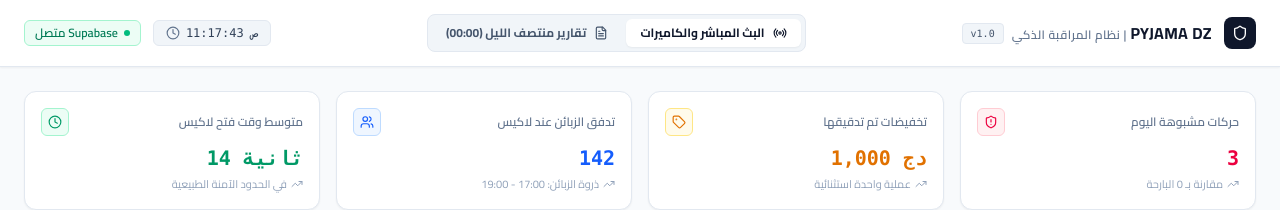
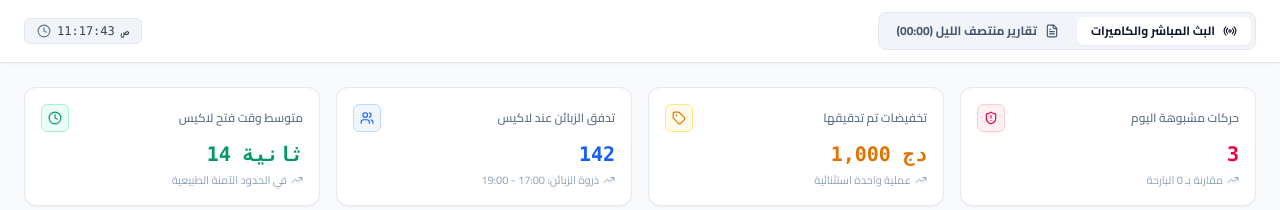
Before and after one commit to latrecheyasser1-hue/pyjama-dz-camera-system, a React (Vite) app in the folder dashboard/: page / in a window 1280 px wide. Shown: the top 210 px of the page. Built offline with nearby package versions, Linux system fonts and the light colour scheme; no server answers; the database is empty.

Commit message:
clean: remove Supabase badge and branding clutter from top navigation bar

```diff
--- a/dashboard/src/App.jsx
+++ b/dashboard/src/App.jsx
@@ -1,5 +1,5 @@
 import React, { useState, useEffect } from 'react';
-import { Shield, Camera, Bell, Sliders, ExternalLink, Clock, Radio, Activity, AlertTriangle, FileText, CheckCircle2 } from 'lucide-react';
+import { Shield, Clock, Radio, AlertTriangle, FileText } from 'lucide-react';
 import LiveCameraFeed from './components/LiveCameraFeed';
 import IncidentTimeline from './components/IncidentTimeline';
 import CaisseMetrics from './components/CaisseMetrics';
@@ -41,26 +41,9 @@ export default function App() {
       )}
 
       {/* Clean White Navbar */}
-      <header className="border-b border-slate-200 bg-white px-6 py-3.5 flex items-center justify-between sticky top-0 z-40 shadow-xs">
-        {/* Brand */}
-        <div className="flex items-center gap-3">
-          <div className="w-8 h-8 rounded-lg bg-slate-900 flex items-center justify-center text-white font-bold">
-            <Shield className="w-4 h-4" />
-          </div>
-          <div>
-            <div className="flex items-center gap-2">
-              <h1 className="text-base font-bold text-slate-900 tracking-wide font-outfit">
-                PYJAMA DZ <span className="text-xs font-cairo font-semibold text-slate-500">| نظام المراقبة الذكي</span>
-              </h1>
-              <span className="px-2 py-0.5 rounded bg-slate-100 text-slate-600 text-[10px] font-mono border border-slate-200">
-                v1.0
-              </span>
-            </div>
-          </div>
-        </div>
-
-        {/* Center Tabs */}
-        <nav className="hidden md:flex items-center gap-1 bg-slate-100 p-1 rounded-lg border border-slate-200">
+      <header className="border-b border-slate-200 bg-white px-6 py-3 flex items-center justify-between sticky top-0 z-40 shadow-xs">
+        {/* Navigation Tabs */}
+        <nav className="flex items-center gap-1 bg-slate-100 p-1 rounded-lg border border-slate-200">
           <button
             onClick={() => setActiveTab('live')}
             className={`flex items-center gap-2 px-3.5 py-1.5 rounded-md text-xs font-bold transition-all ${
@@ -86,17 +69,10 @@ export default function App() {
           </button>
         </nav>
 
-        {/* Right Status */}
-        <div className="flex items-center gap-3">
-          <div className="hidden sm:flex items-center gap-1.5 bg-slate-100 px-3 py-1 rounded-md border border-slate-200 text-xs text-slate-700 font-mono" dir="ltr">
-            <Clock className="w-3.5 h-3.5 text-slate-500" />
-            {currentTime}
-          </div>
-
-          <div className="flex items-center gap-1.5 bg-emerald-50 border border-emerald-200 px-2.5 py-1 rounded-md text-xs font-semibold text-emerald-700">
-            <span className="w-1.5 h-1.5 rounded-full bg-emerald-500"></span>
-            Supabase متصل
-          </div>
+        {/* Clock */}
+        <div className="flex items-center gap-1.5 bg-slate-100 px-3 py-1 rounded-md border border-slate-200 text-xs text-slate-700 font-mono" dir="ltr">
+          <Clock className="w-3.5 h-3.5 text-slate-500" />
+          {currentTime}
         </div>
       </header>
 
```
